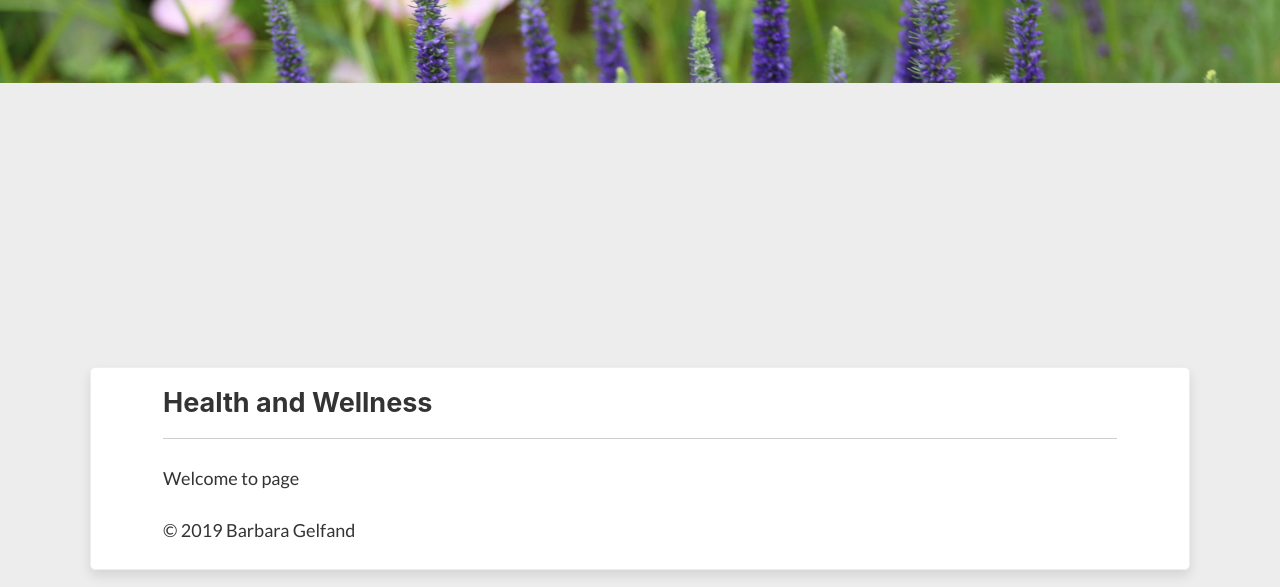
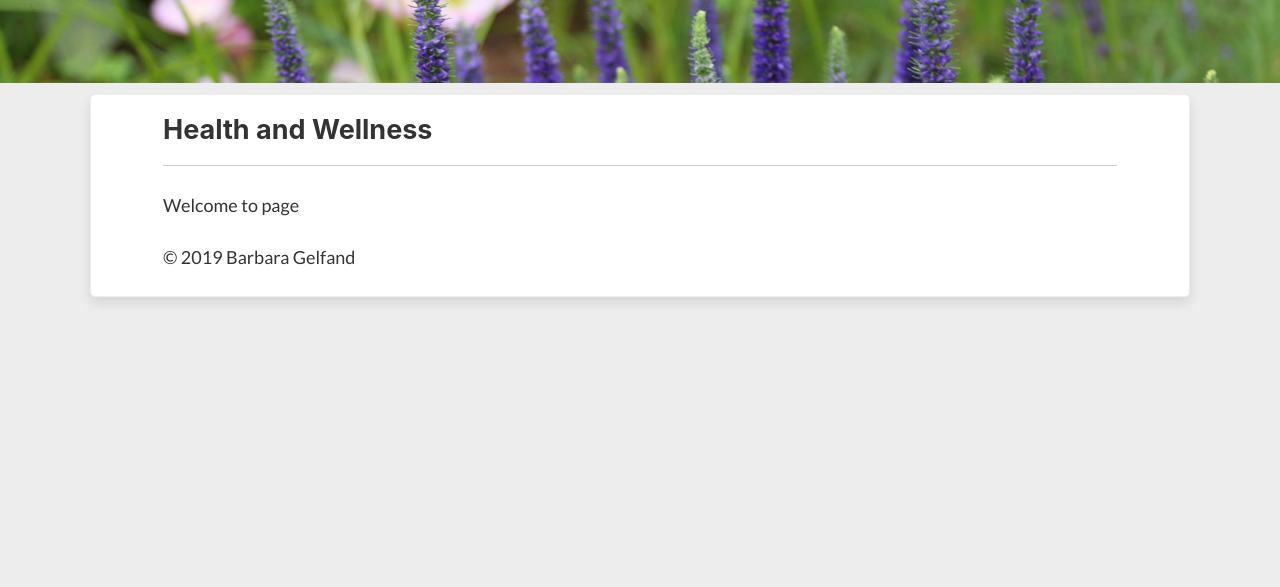
Before and after one commit to leorawe/gatsby-bg, a Gatsby site: page /health in a window 1280 px wide. Shown: the part 213-800 px from the top of the page. Built offline with nearby package versions, Linux system fonts and the light colour scheme; Gatsby itself is replaced by a stand-in of ours.

Commit message:
header bodywrapper margin-top

```diff
--- a/src/components/header.js
+++ b/src/components/header.js
@@ -8,6 +8,9 @@
 
 const StyledHeader = styled.div `
     margin-bottom: 1.5rem;
+    ${media.desktop`
+      margin-bottom: 0;
+    `}
 `
 
 const CoverWrapper = styled.div `
@@ -42,7 +45,7 @@
      ${media.desktop`
       top: 30%;
       background-color: #669933;
-      height: 80px;
+      height: 125px;
   `}
   ${media.tablet`
       height: 120px;
--- a/src/components/layout.js
+++ b/src/components/layout.js
@@ -2,6 +2,8 @@
 import PropTypes from "prop-types"
 import { StaticQuery, graphql } from "gatsby"
 import styled from 'styled-components'
+
+import media from './mediaqueries'
 
 import Header from "./header"
 import Menu from "./menu"
@@ -19,6 +21,22 @@
       border: 1px solid #eee;
       border-radius: 5px;
       box-shadow: 0px 0px 0px 0px, rgba(0, 0, 0, 0.1) 0px 6px 12px;
+ ${media.xldesktop`
+      margin-top: 80px;
+    `}
+  ${media.bigdesktop`
+      margin-top: 20px;
+    `}
+   ${media.desktop`
+      margin-top: 20px;
+    `}
+    ${media.tablet`
+      margin-top: 70px;
+    `}
+    ${media.phone`
+      margin-top: 25px;
+
+    `}
 `
 
 const Layout = ({ children, }) => (
--- a/src/components/mediaqueries.js
+++ b/src/components/mediaqueries.js
@@ -1,6 +1,7 @@
 import { css } from "styled-components";
 
 const sizes = {
+  xldesktop: 1440,
   bigdesktop: 1330,
   desktop: 992,
   tablet: 768,
```
